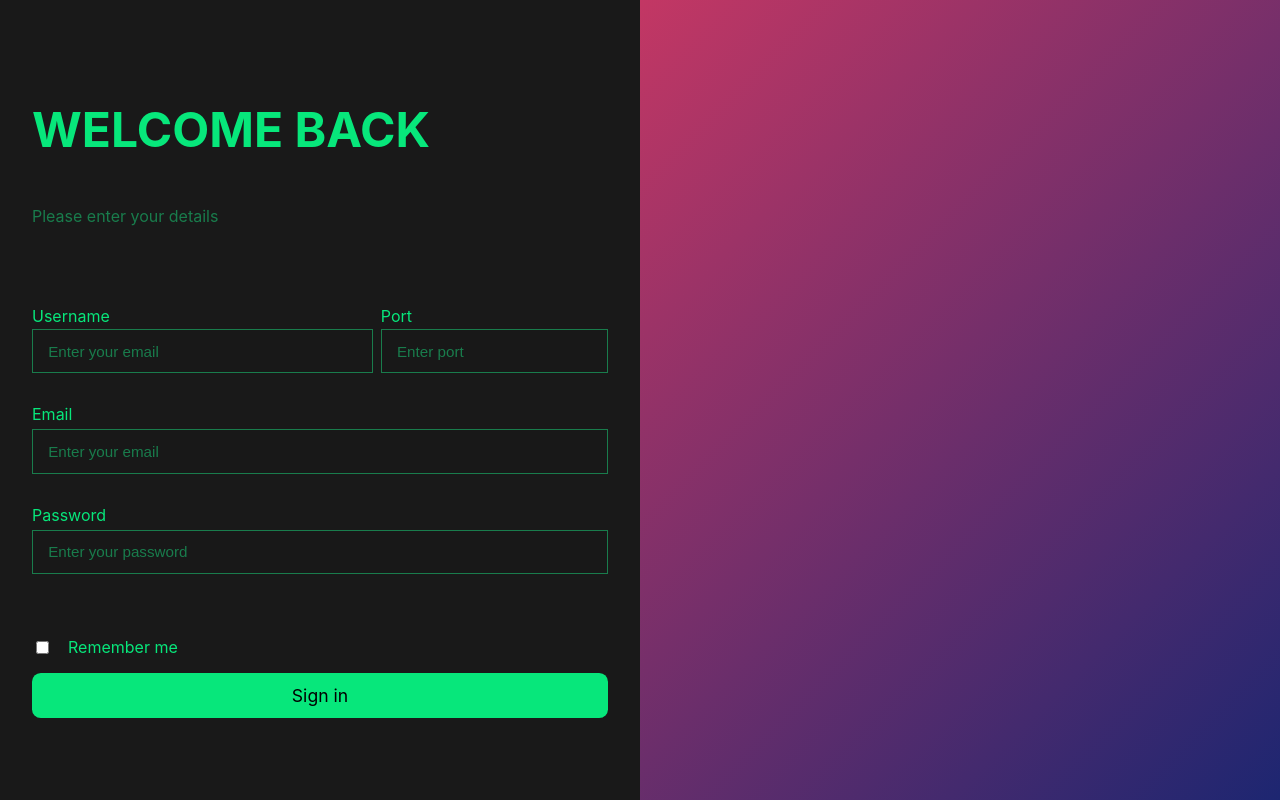
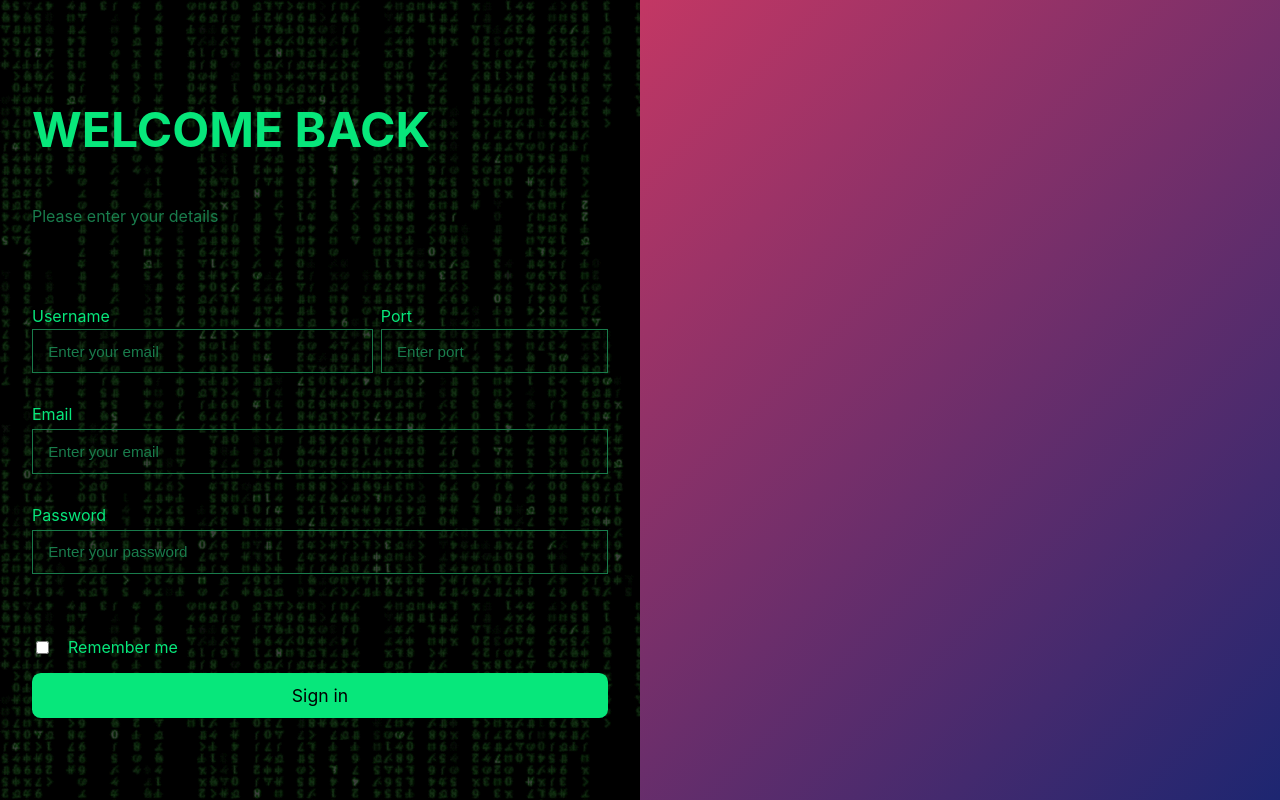
Before and after one commit to Hycient195/IP-console, a React (Create React App) app: page / in a window 1280 px wide. Built offline with nearby package versions, Linux system fonts and the light colour scheme.

Commit message:
Added geeky background

```diff
--- a/src/pages/Login/Login.css
+++ b/src/pages/Login/Login.css
@@ -127,14 +127,29 @@ input[type="text"]:hover, input[type="password"]:hover, input[type="number"]:hov
 }
 
 @keyframes bounce-horizontal {
-  50%{
+  0%{
     width: 80%;
   }
-  70%{
+  2%{
     width: 100%;
   }
-  90%{
+  4%{
     width: 93%;
+  }
+  6%{
+    width: 100%;
+  }
+  8%{
+    width: 80%;
+  }
+  10%{
+    width: 100%;
+  }
+  12%{
+    width: 93%;
+  }
+  15%{
+    width: 100%;
   }
 }
 
@@ -149,19 +164,26 @@ body > div.page_container{
   height: 100vh;
 }
 
-div.page_container > div.page_left{
+div.page_container > div.page_left_container{
+  background: url(../../assets/login/images/hacky.gif);
+}
+
+div.page_container > div.page_left_container > div.page_left{
   display: flex;
+  height: 100%;
   align-items: center;
   justify-content: center;
   padding: calc(var(--base-padding) * 2);
-  background-color: var(--light-black);
+  background-color: rgba(0,0,0,0.75);
   color: var(--light-green);
+
 }
 
 div.page_left > div.page_left_content{
   width: 100%;
   max-width: 600px;
   min-width: 500px;
+  /* background: url(../../assets/login/images/hacky.gif); */
 }
 
 div.page_left_content > h1{
@@ -216,11 +238,12 @@ form > div.buttons_container > a{
   text-decoration: none;
   text-align: center;
   margin: 0 auto;
+  animation: bounce-horizontal 10s ease-in-out infinite
 }
 
-form > div.buttons_container > a:hover{
+/* form > div.buttons_container > a:hover{
   animation: bounce-horizontal 500ms ease-in-out
-}
+} */
 
 
 form > div.buttons_container > button:nth-of-type(1){
--- a/src/pages/Login/Login.jsx
+++ b/src/pages/Login/Login.jsx
@@ -21,6 +21,7 @@ export default function Login(){
   return(
     <body>
       <div class="page_container">
+        <div className="page_left_container">
         <div class="page_left">
           <div class="page_left_content">
             <h1 class="title" >WELCOME BACK</h1>
@@ -73,6 +74,7 @@ export default function Login(){
             </p> */}
           </div>
         </div>
+        </div>
         <div class="page_right">
 
         </div>
```
Also changed, not shown: src/assets/login/images/hacky.gif (added).
